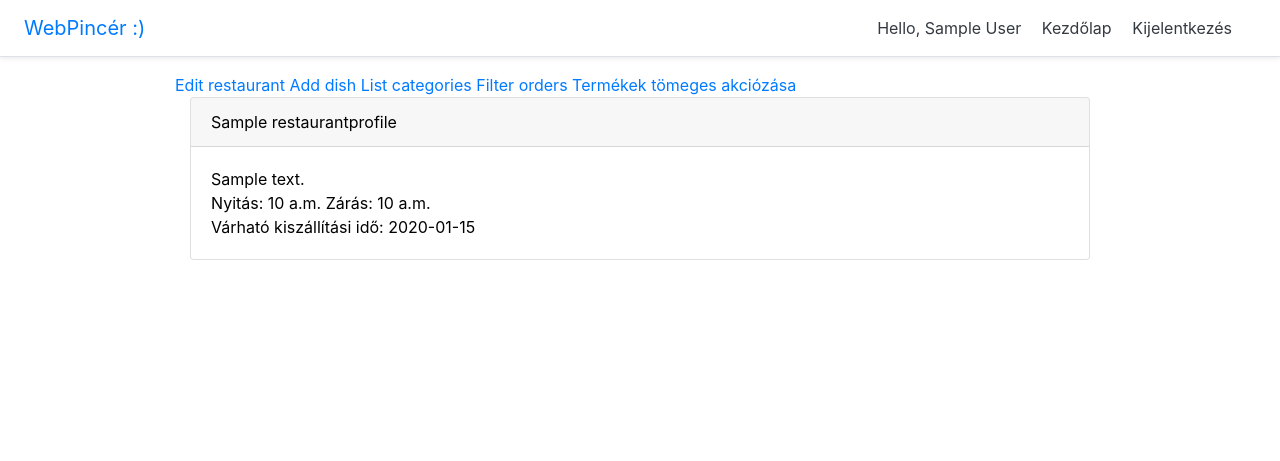
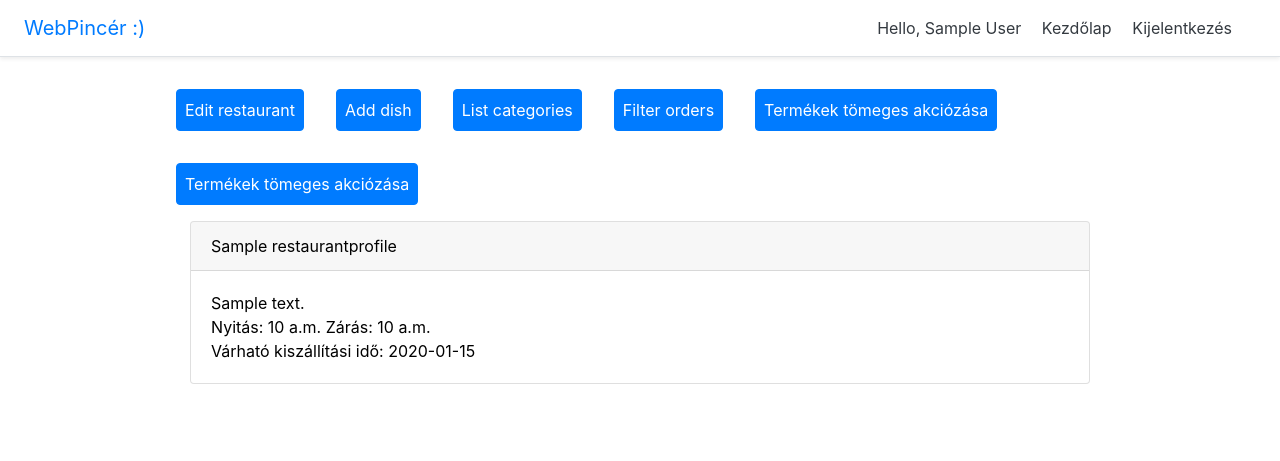
Before and after one commit to sSharkyYy/FoodOrderingApp, a Django app: page / in a window 1280 px wide. Shown: the top 461 px of the page. Run offline with Django 3.2, Linux system fonts and the light colour scheme; a user stored in the database is signed in; tables that the repository leaves empty hold one stand-in row (values such as "Sample post").

Commit message:
update: gombok valahogy kinéznek

```diff
--- a/FoodOrdering/templates/FoodOrdering/Cart/cart.html
+++ b/FoodOrdering/templates/FoodOrdering/Cart/cart.html
@@ -15,10 +15,10 @@
       {% endfor %}
 
     </table>
-    <a href="{% url 'FoodOrdering:order' %}" class="button">
+    <a href="{% url 'FoodOrdering:order' %}" class="btn p-2 m-3 btn-primary">
       Megrendelés
     </a>
-    <a href="{% url 'FoodOrdering:clear_cart' %}" class="button">
+    <a href="{% url 'FoodOrdering:clear_cart' %}" class="btn p-2 m-3 btn-primary">
       Kosár törlése
     </a>
   {% else %}
--- a/FoodOrdering/templates/FoodOrdering/Restaurant/actions.html
+++ b/FoodOrdering/templates/FoodOrdering/Restaurant/actions.html
@@ -1,7 +1,8 @@
-<a href="{% url 'FoodOrdering:edit_restaurant' %}">Edit restaurant</a>
-<a href="{% url 'FoodOrdering:add_dish' %}">Add dish</a>
-{#<a href="{% url 'FoodOrdering:edit_categories' %}">Edit categories</a>#}
-{#<a href="{% url 'FoodOrdering:add_type' %}">Add categories</a>#}
-<a href="{% url 'FoodOrdering:list_types' %}">List categories</a>
-<a href="{% url 'FoodOrdering:filter_orders' %}">Filter orders</a>
-<a href="{% url 'FoodOrdering:mass_discount' %}">Termékek tömeges akciózása</a>
+<div class="row">
+  <a class="m-3 p-2 btn btn-primary" href="{% url 'FoodOrdering:edit_restaurant' %}">Edit restaurant</a>
+  <a class="m-3 p-2 btn btn-primary" href="{% url 'FoodOrdering:add_dish' %}">Add dish</a>
+  <a class="m-3 p-2 btn btn-primary" href="{% url 'FoodOrdering:list_types' %}">List categories</a>
+  <a class="m-3 p-2 btn btn-primary" href="{% url 'FoodOrdering:filter_orders' %}">Filter orders</a>
+  <a class="m-3 p-2 btn btn-primary" href="{% url 'FoodOrdering:mass_discount' %}">Termékek tömeges akciózása</a>
+  <a class="m-3 p-2 btn btn-primary" href="{% url 'FoodOrdering:mass_discount' %}">Termékek tömeges akciózása</a>
+</div>
```
Also changed, not shown: FoodOrdering/templates/FoodOrdering/Courier/actions.html (+4 -6 lines).
